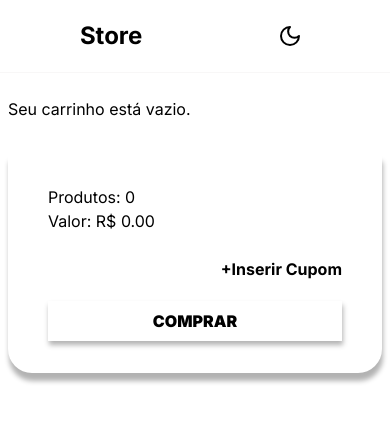
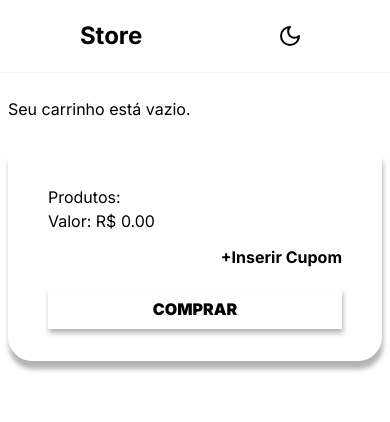
Before and after one commit to Viniciusdacostasilva/Loja-de-roupas, a Next.js app: page /cart in a window 390 px wide. Shown: the top 422 px of the page. Built offline with nearby package versions, Linux system fonts and the light colour scheme.

Commit message:
Update CartItems.tsx
logica de carrinho atualizada

```diff
--- a/components/CartItems.tsx
+++ b/components/CartItems.tsx
@@ -9,7 +9,7 @@ export function CartItems() {
   const [darkMode, setDarkMode] = useState(
     typeof window !== "undefined" && localStorage.getItem("theme") === "dark"
   );
-  const { cart, removeFromCart, total, updateQuantity } = useCart();
+  const { cart, removeFromCart, total, updateQuantity, totalItems } = useCart();
 
   useEffect(() => {
     if (typeof window !== "undefined") {
@@ -96,9 +96,9 @@ export function CartItems() {
               ))
             )}
 
-            <div className="flex justify-between items-center pl-10 pr-10 p-8 sm:w-full sm:flex-wrap sm:gap-y-6 shadow-[1px_8px_5px_rgba(0,0,0,0.3)] h-fit rounded rounded-b-3xl sm:mt-8 md:mt-0">
+            <div className="flex justify-between items-center pl-10 pr-10 p-8 sm:w-full sm:flex-wrap sm:gap-y-3 shadow-[1px_8px_5px_rgba(0,0,0,0.3)] h-fit rounded rounded-b-3xl sm:mt-8 md:mt-0">
               <div>
-                <div>Produtos: {cart.length}</div>
+                <div>Produtos: {totalItems}</div>
                 <div>Valor: R$ {Number(total).toFixed(2)}</div>
               </div>
               <div className="flex flex-col sm:w-full sm:gap-y-4 md:gap-y-0 md:w-fit">
@@ -112,7 +112,7 @@ export function CartItems() {
                       : "hover:bg-black hover:text-white"
                   }`}
                 >
-                  <Link href="#">COMPRAR</Link>
+                  <Link href="/checkout">COMPRAR</Link>
                 </button>
               </div>
             </div>
```
